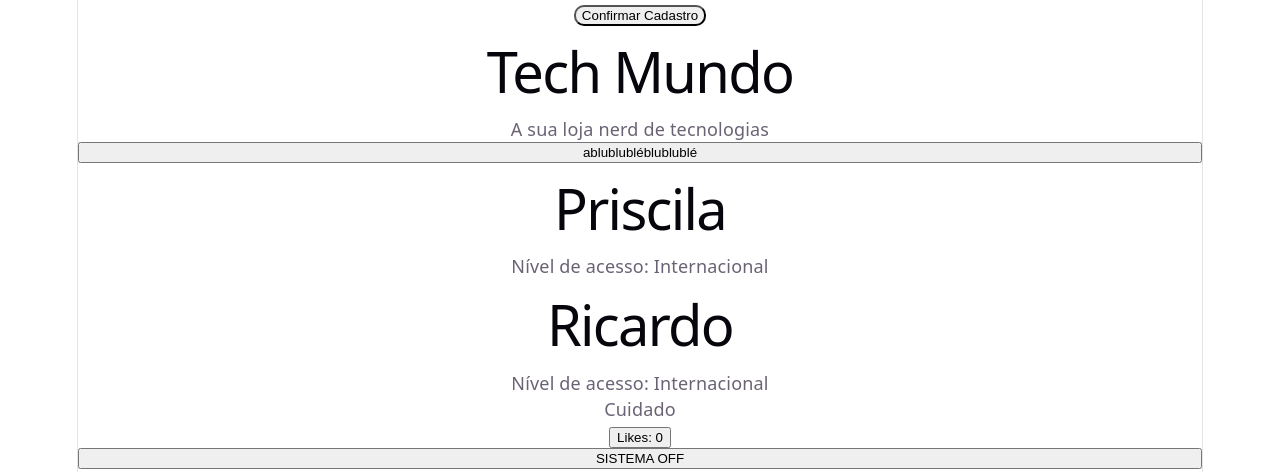
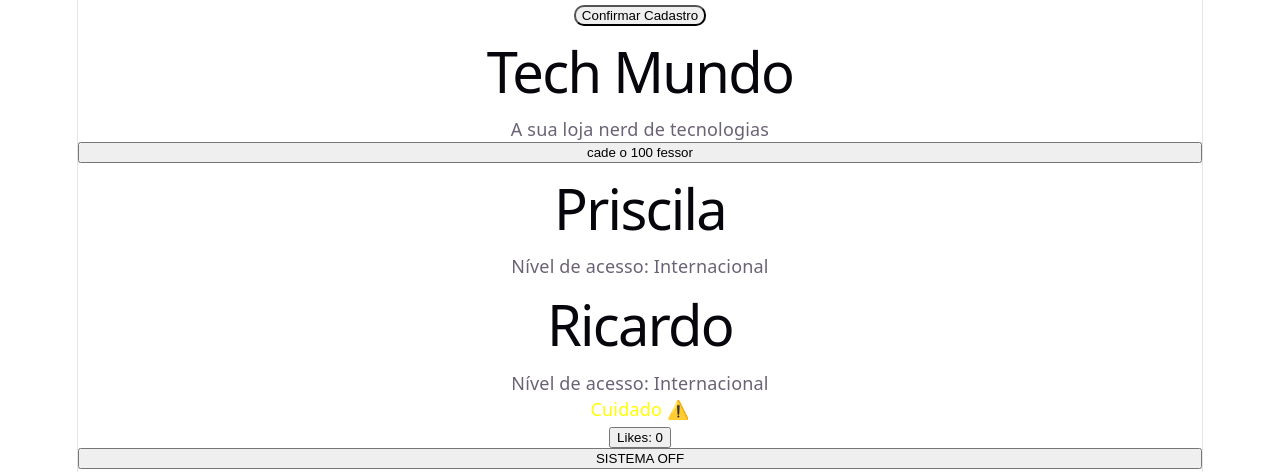
Before and after one commit to NathaliaNascimentoReis/componentesReact, a React (Vite) app in the folder atividade2Front/: page / in a window 1280 px wide. Shown: the top 472 px of the page. Built offline with nearby package versions, Linux system fonts and the light colour scheme.

Commit message:
fix: arruma erro de avisoSistema

```diff
--- a/atividade2Front/src/App.jsx
+++ b/atividade2Front/src/App.jsx
@@ -23,7 +23,7 @@ export default function App() {
         },
     ];
 
-    const textoBotao = 'ablublubléblublublé';
+    const textoBotao = 'cade o 100 fessor';
 
     return (
         <>
@@ -40,7 +40,7 @@ export default function App() {
                 ))}
             </section>
 
-            <AvisoSistema mensagem="Cuidado" corAlerta="yellow"></AvisoSistema>
+            <AvisoSistema mensagem="Cuidado ⚠️" corAlerta="yellow" />
 
             <Contador></Contador>
             <Disjuntor></Disjuntor>
--- a/atividade2Front/src/components/AvisoSistema.jsx
+++ b/atividade2Front/src/components/AvisoSistema.jsx
@@ -1,3 +1,3 @@
 export default function AvisoSistema({ mensagem, corAlerta }) {
-    return <div style={{ color: {corAlerta} }}>{mensagem}</div>;
+    return <div style={{ color: corAlerta }}>{mensagem}</div>;
 }
```
